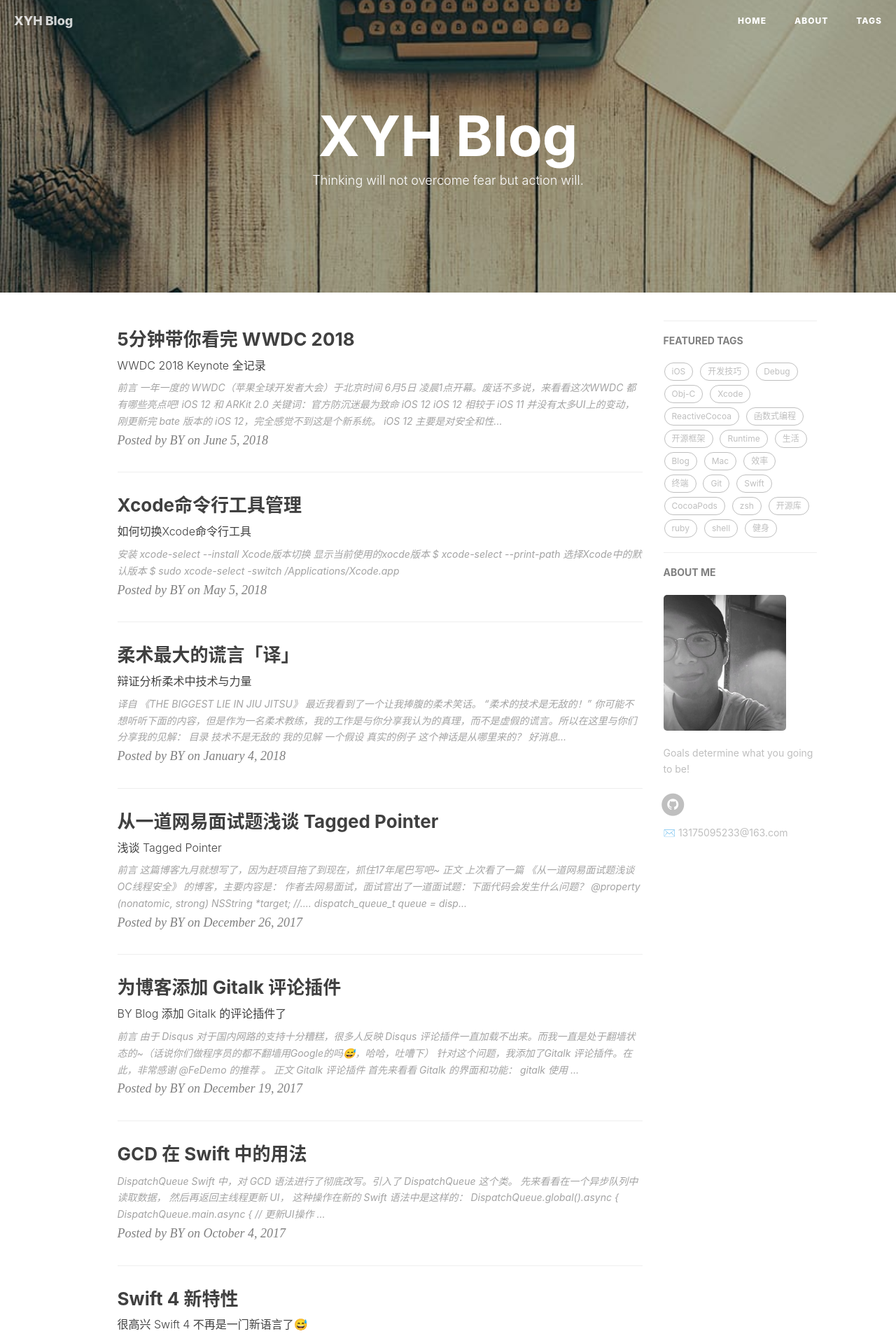
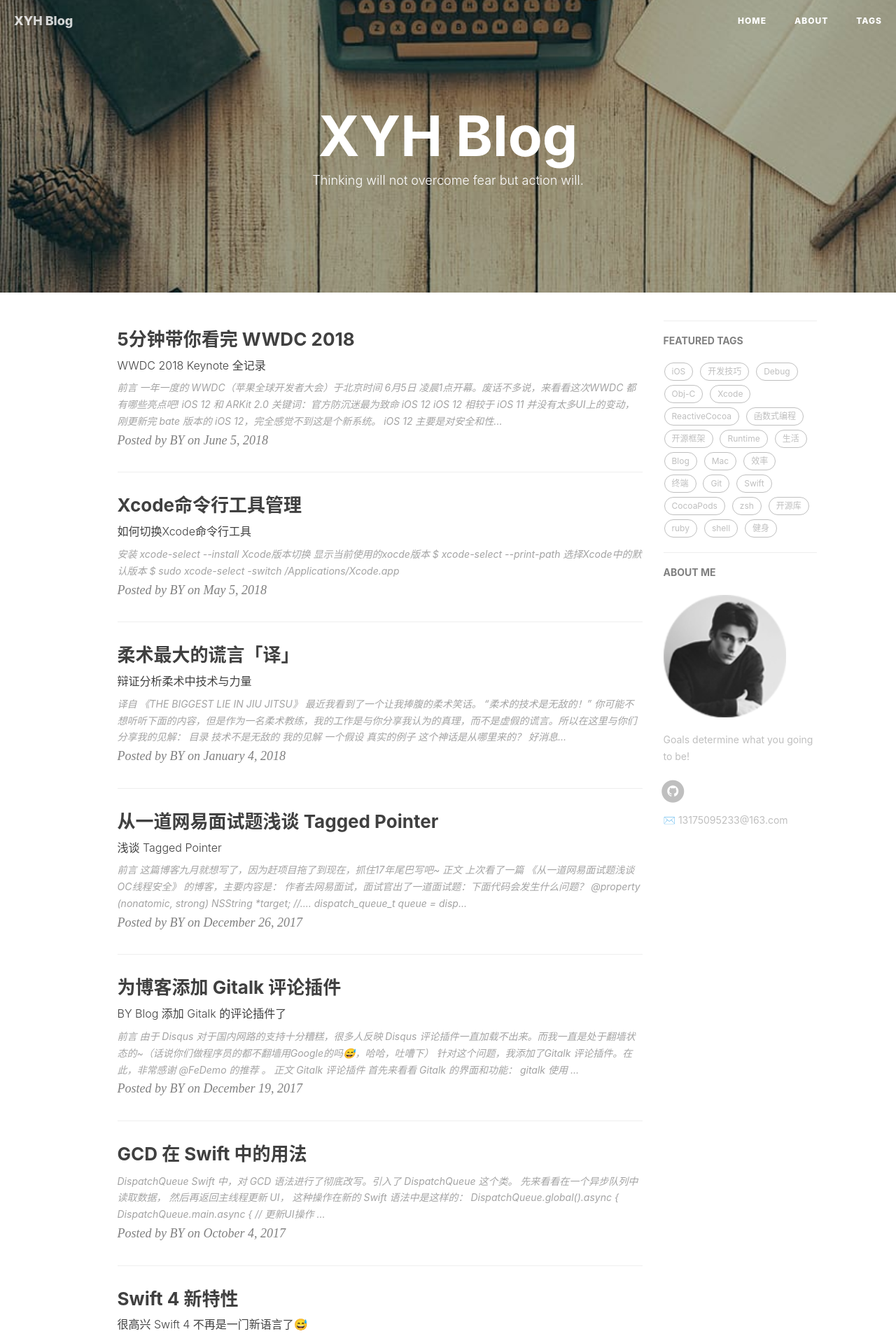
Before and after one commit to xyh881881/xyh881881.github.io, a Jekyll site: the page built from index.html, in a window 1280 px wide. Shown: the top 1916 px of the page at 70% size. Built offline with Jekyll 4.4.1, drawn with Linux system fonts in a browser that asks for light colours; nearby versions of some CDN libraries; the list of posts is cut into pages by our own code; comment, search, counter and statistics services are not loaded.

Commit message:
change
change

```diff
--- a/_config.yml
+++ b/_config.yml
@@ -12,7 +12,7 @@ github_repo: "https://github.com/xyh881881/xyh881881.github.io.git" # you code r
 # Sidebar settings
 sidebar: true                           # whether or not using Sidebar.
 sidebar-about-description: "Goals determine what you going to be!"
-sidebar-avatar: /img/about-BY-gentle.jpg      # use absolute URL, seeing it's used in both `/` and `/about/`
+sidebar-avatar: /img/user_yes.png      # use absolute URL, seeing it's used in both `/` and `/about/`
 
 
 
```
Also changed, not shown: img/user_yes.png (added).
